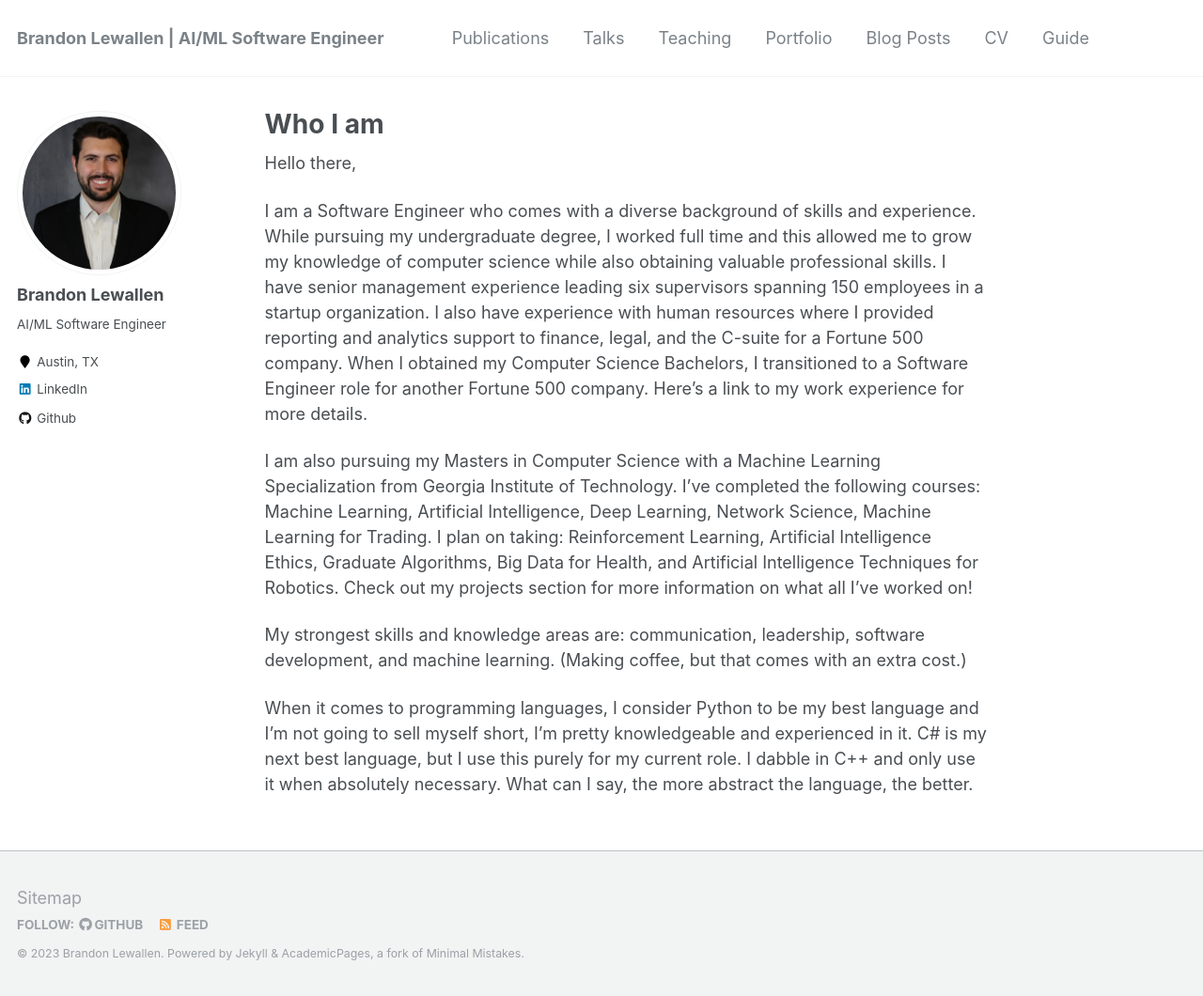
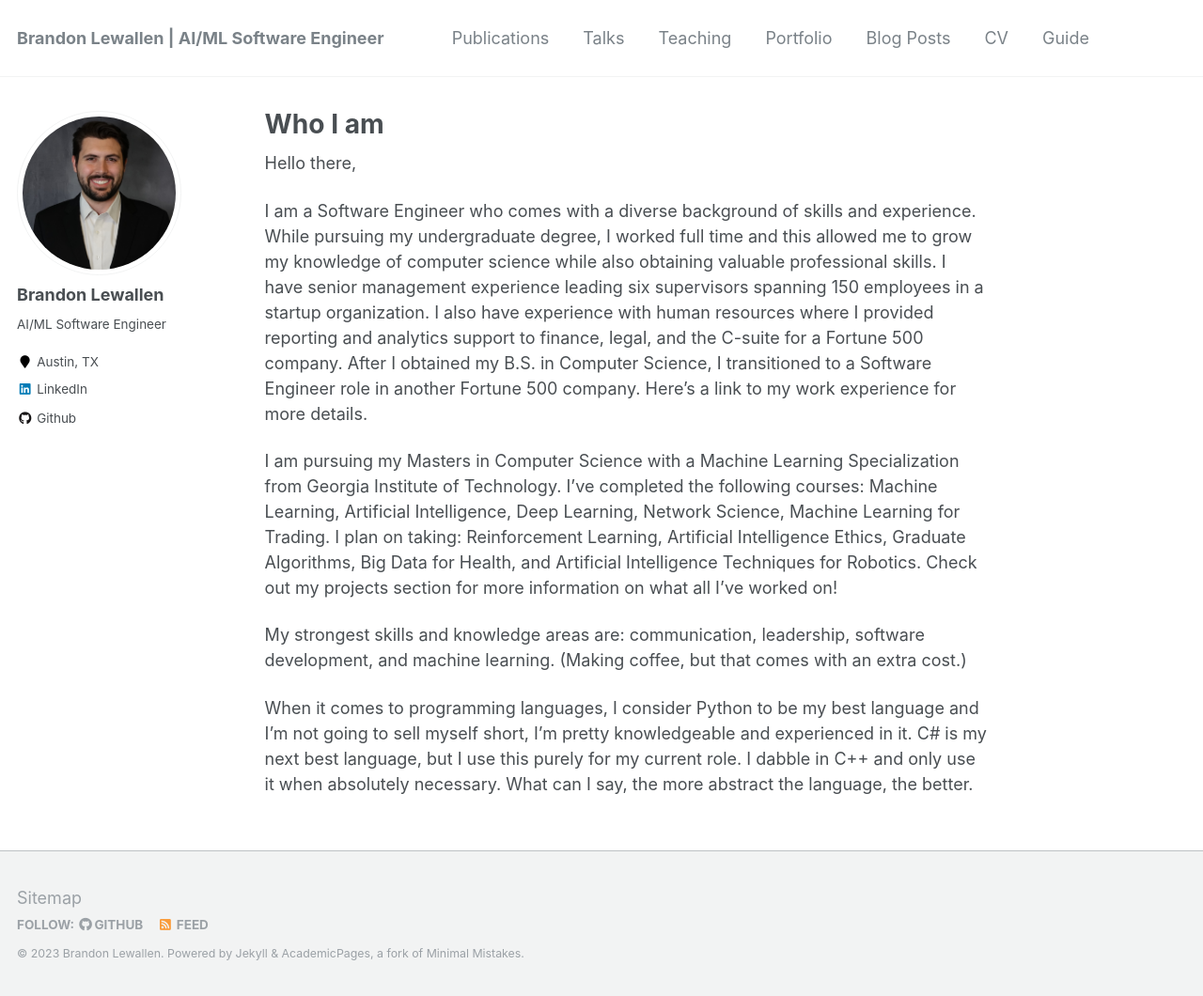
Before and after one commit to lewallenbrandon/lewallenbrandon.github.io, a Jekyll site: the page built from _pages/about.md, in a window 1280 px wide and 1060 px high. Shown: the whole window at 94% size. Built offline with Jekyll 4.4.1, drawn with Linux system fonts in a browser that asks for light colours.

Commit message:
update site info

```diff
--- a/_config.yml
+++ b/_config.yml
@@ -17,7 +17,7 @@ repository               : "lewallenbrandon/lewallenbrandon.github.io"
 teaser                   :  # filename of teaser fallback teaser image placed in /images/, .e.g. "500x300.png"
 breadcrumbs              : false # true, false (default)
 words_per_minute         : 160
-future                   : true
+future                   : false
 read_more                : "disabled" # if enabled, adds "Read more" links to excerpts
 talkmap_link             : false #change to true to add link to talkmap on talks page
 comments:
--- a/_pages/about.md
+++ b/_pages/about.md
@@ -10,9 +10,9 @@ redirect_from:
 
 Hello there,
 
-I am a Software Engineer who comes with a diverse background of skills and experience. While pursuing my undergraduate degree, I worked full time and this allowed me to grow my knowledge of computer science while also obtaining valuable professional skills. I have senior management experience leading six supervisors spanning 150 employees in a startup organization. I also have experience with human resources where I provided reporting and analytics support to finance, legal, and the C-suite for a Fortune 500 company. When I obtained my Computer Science Bachelors, I transitioned to a Software Engineer role for another Fortune 500 company. Here's a link to my work experience for more details.
+I am a Software Engineer who comes with a diverse background of skills and experience. While pursuing my undergraduate degree, I worked full time and this allowed me to grow my knowledge of computer science while also obtaining valuable professional skills. I have senior management experience leading six supervisors spanning 150 employees in a startup organization. I also have experience with human resources where I provided reporting and analytics support to finance, legal, and the C-suite for a Fortune 500 company. After I obtained my B.S. in Computer Science, I transitioned to a Software Engineer role in another Fortune 500 company. Here's a link to my work experience for more details.
 
-I am also pursuing my Masters in Computer Science with a Machine Learning Specialization from Georgia Institute of Technology. I've completed the following courses: Machine Learning, Artificial Intelligence, Deep Learning, Network Science, Machine Learning for Trading. I plan on taking: Reinforcement Learning, Artificial Intelligence Ethics, Graduate Algorithms, Big Data for Health, and Artificial Intelligence Techniques for Robotics. Check out my projects section for more information on what all I've worked on!
+I am pursuing my Masters in Computer Science with a Machine Learning Specialization from Georgia Institute of Technology. I've completed the following courses: Machine Learning, Artificial Intelligence, Deep Learning, Network Science, Machine Learning for Trading. I plan on taking: Reinforcement Learning, Artificial Intelligence Ethics, Graduate Algorithms, Big Data for Health, and Artificial Intelligence Techniques for Robotics. Check out my projects section for more information on what all I've worked on!
 
 My strongest skills and knowledge areas are: communication, leadership, software development, and machine learning. (Making coffee, but that comes with an extra cost.)
 
--- a/_pages/talks.html
+++ b/_pages/talks.html
@@ -2,7 +2,7 @@
 layout: archive
 title: "Talks and presentations"
 permalink: /talks/
-author_profile: true
+author_profile: false
 ---
 
 {% if site.talkmap_link == true %}
--- a/_pages/teaching.html
+++ b/_pages/teaching.html
@@ -2,7 +2,7 @@
 layout: archive
 title: "Teaching"
 permalink: /teaching/
-author_profile: true
+author_profile: false
 ---
 
 {% include base_path %}
```
